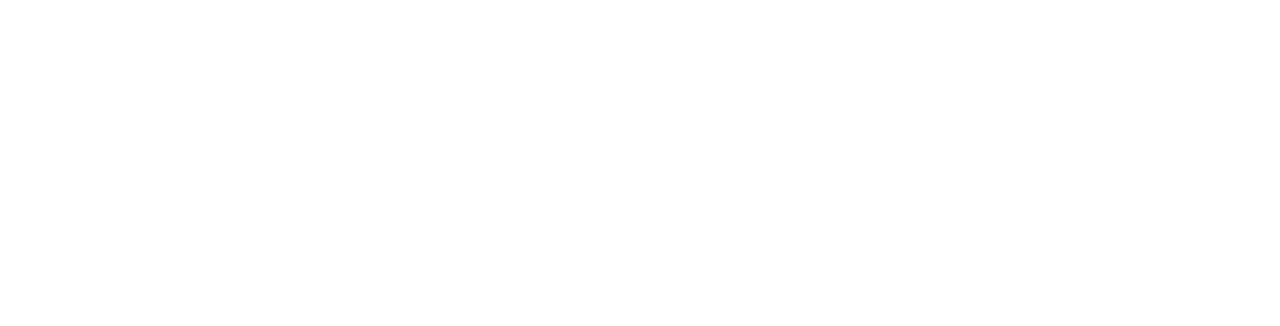
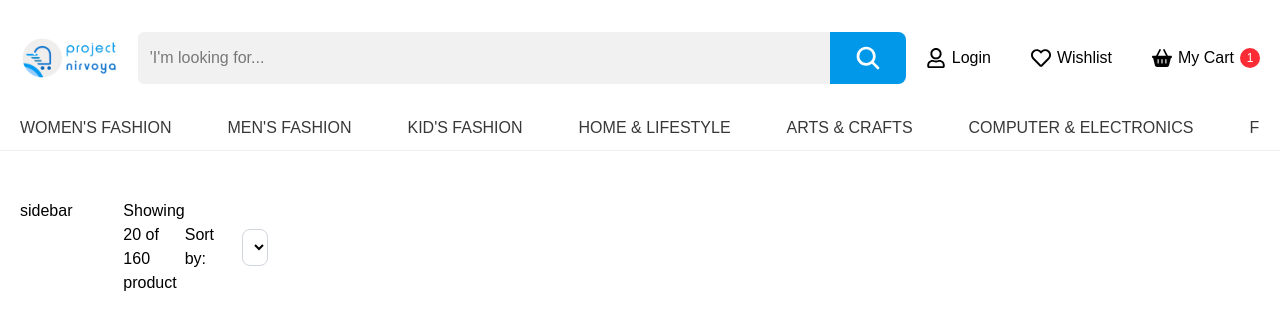
Before and after one commit to Tushar-r777/Ecomerse-day-4, a React (Vite) app: page /Shop in a window 1280 px wide. Before the commit this address had no page. Shown: the top 326 px of the page. Built offline with nearby package versions, Linux system fonts and the light colour scheme.

Commit message:
updated some code

```diff
--- a/src/App.jsx
+++ b/src/App.jsx
@@ -2,6 +2,7 @@ import React from 'react'
 import { BrowserRouter, Route, Routes } from 'react-router'
 import Layout from './components/Layout'
 import Home from './pages/Home'
+import Shop from './pages/Shop'
 
 const App = () => {
   return (
@@ -9,6 +10,7 @@ const App = () => {
       <Routes>
         <Route path='/' element={<Layout />}>
           <Route index element={<Home/>} />
+          <Route path="/Shop" element={<Shop/>} />
         </Route >
       </Routes>
    </BrowserRouter>
--- a/src/components/Home/Banner.jsx
+++ b/src/components/Home/Banner.jsx
@@ -21,8 +21,8 @@ const Banner = () => {
 
 
   return (
-    <section className='pt-[12px] pb-[50px]'>
-      <div className="container flex gap-[27px]">
+    <section className='pt-3 pb-12'>
+      <div className="container flex gap-7">
         <div className='w-full md:w-[66%]'>
 
             <Slider {...settings}>
--- a/src/components/Home/Category.jsx
+++ b/src/components/Home/Category.jsx
@@ -70,7 +70,7 @@ const Category = () => {
 
   ]
   return (
-    <section className='pb-[45px]'>
+    <section className='pb-11'>
       <div className="container">
         <h3 className='sub_head'>Category</h3>
         <div className='mt-8 grid grid-cols-2 md:grid-cols-3 lg:grid-cols-5 gap-3.5'>
--- a/src/components/Layout/Footer.jsx
+++ b/src/components/Layout/Footer.jsx
@@ -1,88 +1,80 @@
-import React from 'react'
-import { FaFacebook, FaInstagram, FaLinkedin, FaTwitter } from 'react-icons/fa'
-import { TfiHeadphoneAlt } from 'react-icons/tfi'
-
+import { FaCarSide, FaHeadphonesAlt, FaInstagram, FaLinkedinIn, FaStar, FaTwitter } from 'react-icons/fa'
+import { GiBackwardTime } from 'react-icons/gi'
+import { MdOutlinePayment } from 'react-icons/md'
+import { TiSocialFacebook } from 'react-icons/ti'
 import { Link } from 'react-router'
 
 const Footer = () => {
   return (
     <footer>
-        <div className='container'>
-            <div className="footer-content grid grid-cols-1 md:grid-cols-4 pt-[60px] pb-[40px] md:pb-[83px] gap-8">
-              <div className="footer-content-list order-4 md:order-1">
-                <Link to="/" className='hidden md:block'>
-                <img src="/Logo.png" alt="" />
-                </Link>
-                <p className='max-w-[390px] pt-[35px] pb-[26px] hidden md:block '>Lorem ipsum dolor sit amet, consectetur adipiscing elit, sed do eiusmod tempor incididunt ut labore et dolore magna aliqua.</p>
-                <div className='flex gap-5 text-[40px] text-blue-700'>
-                  <FaFacebook />
+      <div className="container">
+        <div className='grid grid-cols-1 sm:grid-cols-3 lg:grid-cols-4 gap-10 pb-14 pt-14 border-t-2 border-t-[#E5E5E5] border-b-2 border-b-[#E5E5E5]'>
+      {/* Logo & About */}
+      <div>
+        <img src="/Logo.png" alt="logo" />
+        <p className='pt-9 pb-7'>Lorem ipsum dolor sit amet, consectetur adipiscing elit, sed do eiusmod tempor incididunt ut labore et dolore magna aliqua.</p>
+        <div className='flex gap-1.5'>
+          <div className='w-10 h-10 flex items-center justify-center rounded-full bg-brand text-white text-3xl cursor-pointer'>
+            <TiSocialFacebook />
+          </div>
+          <div className='w-10 h-10 flex items-center justify-center rounded-full bg-brand text-white text-xl cursor-pointer'>
+            <FaLinkedinIn />
+          </div>
+          <div className='w-10 h-10 flex items-center justify-center rounded-full bg-[#0077B5] text-white text-xl cursor-pointer'>
             <FaTwitter />
-                  <FaLinkedin />
-                  <FaInstagram/>
+          </div>
+          <div className='w-10 h-10 flex items-center justify-center rounded-full bg-brand text-white text-xl cursor-pointer'>
+            <FaInstagram />
           </div>
         </div>
-              <div className="footer-content-list order-2">
-                <h4 className='text-[20px] text-[#333333] font-bold'>QUICK LINKS</h4>
-                <ul className='pt-5'>
-                  <li className='pt-4 text-black/80'>
-                    <Link to="/">About us</Link>
-                  </li>
-                  <li className='pt-4 text-black/80'>
-                    <Link to="/">Contact us</Link>
-                  </li>
-                  <li className='pt-4 text-black/80'>
-                    <Link to="/">Products</Link>
-                  </li>
-                  <li className='pt-4 text-black/80'>
-                    <Link to="/">Login</Link>
-                  </li>
-                  <li className=' text-black/80'>
-                    <Link to="/">Sign Up</Link>
-                  </li>
+      </div>
+
+      {/* Links */}
+      <div>
+        <h5 className='font-medium text-[20px] pb-6 text-primary'>QUICK LINKS</h5>
+        <ul>
+          <li className='pb-6'><Link to="/" className='text-base font-normal text-secondary'>About us</Link></li>
+          <li className='pb-6'><Link to="/">Contact us</Link></li>
+          <li className='pb-6'><Link to="/">Products</Link></li>
+          <li className='pb-6'><Link to="/">Login</Link></li>
+          <li className='pb-6'><Link to="/">Sign Up</Link></li>
         </ul>
       </div>
-              <div className="footer-content-list order-3">
-                <h4 className='text-[20px] text-[#333333] font-bold'>CUSTOMER AREA</h4>
-                <ul className='pt-5'>
-                  <li className='pt-4 text-black/80'>
-                    <Link to="/">My Account</Link>
-                  </li>
-                  <li className='pt-4 text-black/80'>
-                    <Link to="/">Orders</Link>
-                  </li>
-                  <li className='pt-4 text-black/80'>
-                    <Link to="/">Terms</Link>
-                  </li>
-                  <li className='pt-4 text-black/80'>
-                    <Link to="/">Privacy Policy</Link>
-                  </li>
-                  <li className=' text-black/80'>
-                    <Link to="/">Shipping Information</Link>
-                  </li>
+
+      {/* Customer Area */}
+      <div>
+        <h5 className='font-medium text-[20px] pb-6 text-primary'>CUSTOMER AREA</h5>
+        <ul>
+          <li className='pb-6'><Link to="/" className='text-base font-normal text-secondary'>My Account</Link></li>
+          <li className='pb-6'><Link to="/">Orders</Link></li>
+          <li className='pb-6'><Link to="/">Terms</Link></li>
+          <li className='pb-6'><Link to="/">Privacy Policy</Link></li>
+          <li className='pb-6'><Link to="/">Shipping Information</Link></li>
         </ul>
       </div>
-              <div className="footer-content-list order-1 md:order-4">
-                <h4 className='text-[20px] text-[#333333] font-bold'>CONTACT</h4>
-                <p className='pt-[25px] pb-[31px] max-w-[340px] text-[16px] font-normal'>Lorem ipsum dolor sit amet, consectetur adipiscing elit, sed do eiusmod tempor </p>
-                <div className='flex items-center gap-[27px]'>
-                  <TfiHeadphoneAlt className='text-5xl'/>
-                  <div >
-                    <h4 className='text-[18px] text-black font-normal'>Have any question?</h4>
-                    <p className='text-[#0198E9] text-[28px] font-semibold'>099 456 789</p>
+
+      {/* Contact Section */}
+      <div>
+        <Link className='font-medium text-[20px] pb-6 text-primary'>CONTACT</Link>
+        <p className='pb-6'>Lorem ipsum dolor sit amet, consectetur adipiscing elit, sed do eiusmod tempor </p>
+        <div className='flex pb-12 items-center gap-4'>
+          <div className='text-brand text-5xl'><FaHeadphonesAlt /></div>
+          <div>
+            <h5 className='font-medium text-[20px] text-primary'>Have any question?</h5>
+            <p className='text-base font-normal text-secondary'>099 456 789</p>
           </div>
         </div>
       </div>
         </div>
-            <div className="copyright flex justify-center md:justify-between pb-5 md:pb-0">
-              <p className='text-[#757575]'>Projectnirvoya -   © 2021 All Rights Reserved</p>
-              <div className='flex items-center '>
-                <h4 className='text-[18px] font-medium text-[#0198E9] hidden md:block'>Pay With</h4>
-                <Link to="/" className='hidden md:block'>
-                <img src="Pay.png" alt="pay" />
-                </Link>
+      </div>
+  <div className='container mx-auto px-4 flex flex-col md:flex-row items-center py-5 justify-between gap-4'>
+    <p className="text-center md:text-left">Projectnirvoya - © 2021 All Rights Reserved</p>
+    <div className='md:flex gap-2 items-center'>
+      <p className='text-brand text-xl whitespace-nowrap text-center'>Pay with</p>
+      <img src="/Pay.png" alt="pay" className='w-full' />
     </div>
   </div>
-        </div>
+
     </footer>
   )
 }
--- /dev/null
+++ b/src/components/UI/Selectinput.jsx
@@ -0,0 +1,54 @@
+import React from "react";
+
+const SelectInput = ({
+  label,
+  options = [],
+  value,
+  onChange,
+  placeholder = "Select an option",
+  disabled = false,
+  error = "",
+  className = "",
+}) => {
+  return (
+    <div>
+      {/* Label */}
+      {label && (
+        <label className="inline-block mb-1 text-sm font-medium text-gray-700">
+          {label}
+        </label>
+      )}
+
+      {/* Select Box */}
+      <select
+        value={value}
+        onChange={onChange}
+        disabled={disabled}
+        className={`w-full px-3 py-2 border rounded-lg outline-none transition
+          ${disabled ? "bg-gray-100 cursor-not-allowed" : "bg-white"}
+          ${error ? "border-red-500" : "border-gray-300 focus:border-blue-500"}
+          ${className}
+        `}
+      >
+        {/* Placeholder */}
+        <option disabled hidden>
+          {placeholder}
+        </option>
+
+        {/* Options */}
+        {options.map((option, index) => (
+          <option key={index} value={option.value}>
+            {option.label}
+          </option>
+        ))}
+      </select>
+
+      {/* Error Message */}
+      {error && (
+        <p className="mt-1 text-sm text-red-500">{error}</p>
+      )}
+    </div>
+  );
+};
+
+export default SelectInput;
--- /dev/null
+++ b/src/pages/Shop.jsx
@@ -0,0 +1,33 @@
+import React from 'react'
+import SelectInput from '../components/UI/Selectinput'
+
+const Shop = () => {
+  const sortoptions=[
+    {
+    value:"newest_items",
+    label:"Newest Items",
+  },
+  {
+    value:"oldest_items",
+    label:"Oldest Items",
+  }
+]
+  return (
+    <main className='py-12'>
+      <div className="container grid grid-cols-12">
+        <div className="grid-span-3">sidebar</div>
+        <div className="grid-span-9">
+          <div className='flex items-center justify-between'>
+            <p>Showing  20 of 160 product</p>
+            <div className='w-fit flex items-center gap-7'>
+              <p>Sort by:</p>
+              <SelectInput className='max-w-44' options={sortoptions}/>
+            </div>
+          </div>
+        </div>
+      </div>
+    </main>
+  )
+}
+
+export default Shop
```
Lines whose indentation alone changed are shown as unchanged.
